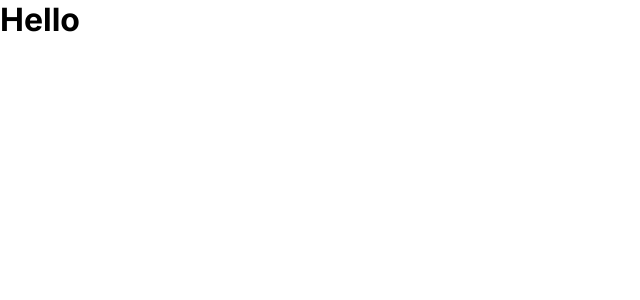
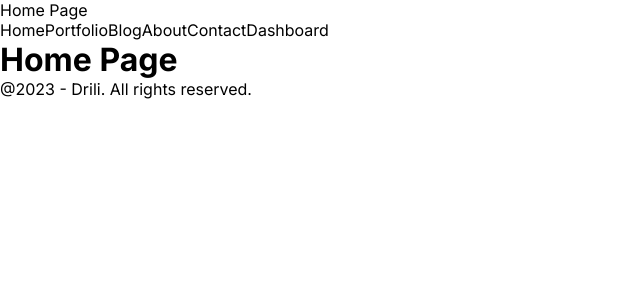
Before and after one commit to drili/nextjs_full_tutorial_for_beginners, a Next.js app in the folder next_js_app/: page / in a window 1280 px wide. Shown: the top 300 px of the page, without its empty margins (0-640 px from the left). Built offline with nearby package versions, Linux system fonts and the light colour scheme.

Commit message:
15:35 Next.js Layouts and Components

```diff
--- a/next_js_app/src/app/layout.js
+++ b/next_js_app/src/app/layout.js
@@ -1,5 +1,7 @@
 import './globals.css'
 import { Inter } from 'next/font/google'
+import Navbar from '@/components/navbar/Navbar'
+import Footer from '@/components/footer/Footer'
 
 const inter = Inter({ subsets: ['latin'] })
 
@@ -11,7 +13,11 @@
 export default function RootLayout({ children }) {
     return (
         <html lang="en">
-      <body className={inter.className}>{children}</body>
+            <body className={inter.className}>
+                <Navbar/>
+                {children}
+                <Footer/>
+            </body>
         </html>
     )
 }
--- a/next_js_app/src/app/page.jsx
+++ b/next_js_app/src/app/page.jsx
@@ -4,7 +4,7 @@
 export default function Home() {
     return (
         <div>
-            <h1>Hello</h1>
+            <h1>Home Page</h1>
         </div>
     )
 }
--- /dev/null
+++ b/next_js_app/src/components/footer/Footer.jsx
@@ -0,0 +1,12 @@
+import React from 'react'
+
+const Footer = () => {
+    return (
+        <div>
+            <div>@2023 - Drili. All rights reserved.</div>
+            <div></div>
+        </div>
+    )
+}
+
+export default Footer
--- /dev/null
+++ b/next_js_app/src/components/navbar/Navbar.jsx
@@ -0,0 +1,51 @@
+import React from 'react'
+import Link from 'next/link'
+
+const links = [
+    {
+        id: 1,
+        title: "Home",
+        url: "/",
+    },
+    {
+        id: 2,
+        title: "Portfolio",
+        url: "/portfolio",
+    },
+    {
+        id: 3,
+        title: "Blog",
+        url: "/blog",
+    },
+    {
+        id: 4,
+        title: "About",
+        url: "/about",
+    },
+    {
+        id: 5,
+        title: "Contact",
+        url: "/contact",
+    },
+    {
+        id: 6,
+        title: "Dashboard",
+        url: "/dashboard",
+    },
+]
+
+const Navbar = () => {
+    return (
+        <div>
+            <Link href="/">Home Page</Link>
+
+            <div>
+                {links.map(link => (
+                    <Link key={link.id} href={link.url}>{link.title}</Link>
+                ))}
+            </div>
+        </div>
+    )
+}
+
+export default Navbar
```
Also changed, not shown: next_js_app/src/app/contact/loading.jsx (added, +9 -0 lines). Lines whose indentation alone changed are shown as unchanged.
